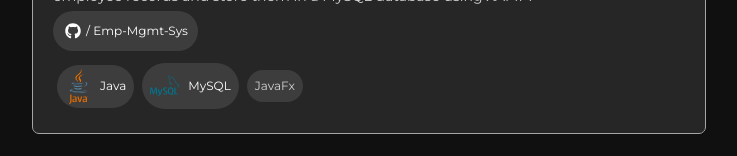
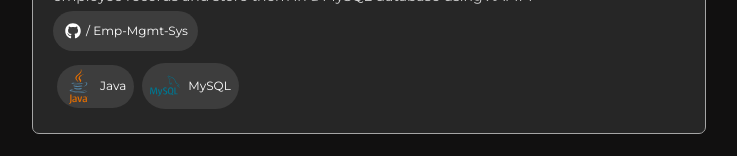
Before and after one commit to SAMURAii-7/shubham-portfolio, a Next.js app: page /projects in a window 1280 px wide. Shown: the part 1354-1510 px from the top of the page, without its empty margins (271-1008 px from the left). Built offline with nearby package versions, Linux system fonts and the light colour scheme.

Commit message:
remove java fx icon from project card

```diff
--- a/app/components/project-component/ProjectTechStack.tsx
+++ b/app/components/project-component/ProjectTechStack.tsx
@@ -40,7 +40,6 @@ const techIcons: Record<string, React.ReactNode> = {
   Flask: <SiFlask className="m-1 text-lg" />,
   Java: <Image src={JavaLogo} alt="java-icon" width={35} height={35} />,
   MySQL: <SiMysql className="m-1 text-3xl text-[#00758f]" />,
-  "Java FX": <span className="m-1 text-xs text-[#d4d4d4]">JavaFx</span>,
 };
 
 const ProjectTechStack = ({ tech }: Props) => {
@@ -52,13 +51,7 @@ const ProjectTechStack = ({ tech }: Props) => {
           className="m-1 flex flex-row items-center justify-center rounded-3xl bg-[#3d3d3d] p-1"
         >
           {techIcons[t]}
-          <div
-            className={`hidden p-1 text-xs ${
-              t === "Java FX" ? "lg:hidden" : "lg:block"
-            }`}
-          >
-            {t}
-          </div>
+          <div className={"hidden p-1 text-xs lg:block"}>{t}</div>
         </div>
       ))}
     </div>
--- a/assets/projects.ts
+++ b/assets/projects.ts
@@ -45,6 +45,6 @@ export const projects = [
       "A Java application with GUI made using JavaFX to create, update, view and delete employee records and store them in a MySQL database using XAMPP",
     link: "",
     github: "https://github.com/SAMURAii-7/Emp-Mgmt-Sys",
-    tech: ["Java", "MySQL", "Java FX"],
+    tech: ["Java", "MySQL"],
   },
 ];
```
